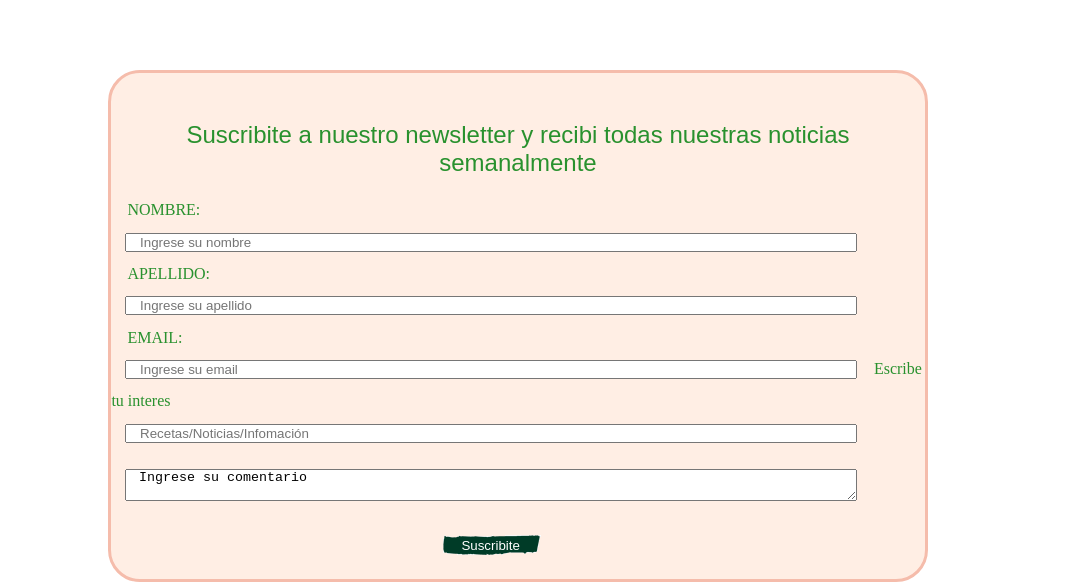
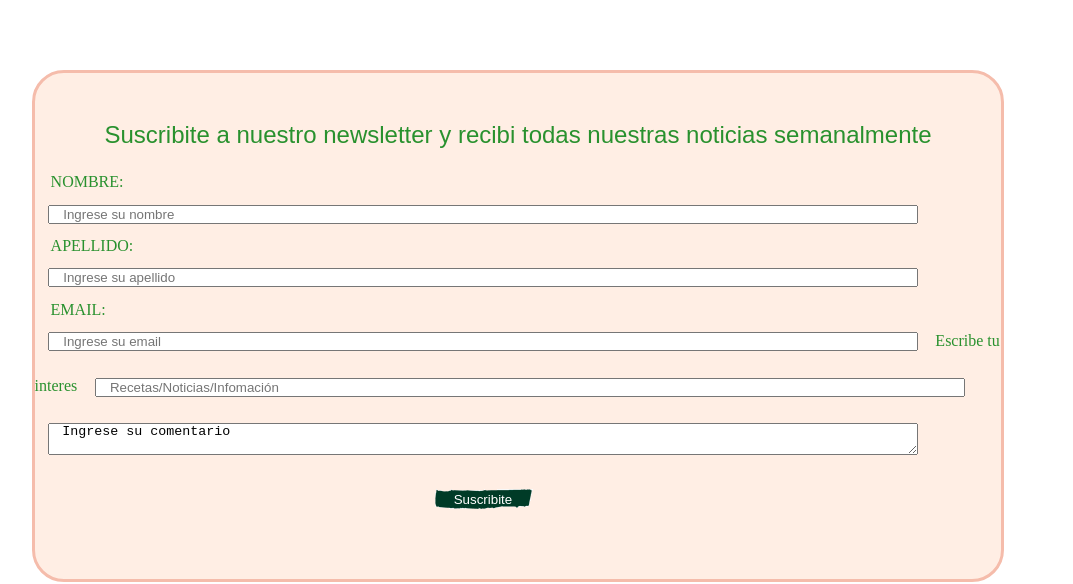
Before and after one commit to 1131210352/Allvegan, a plain HTML site: page index.html in a window 1280 px wide. Shown: the part 5433-6017 px from the top of the page, without its empty margins (122-1195 px from the left). Drawn offline with Linux system fonts and the light colour scheme; a web font is replaced by a local one.

Commit message:
cambios tamaños de los form

```diff
--- a/styles.css
+++ b/styles.css
@@ -425,9 +425,9 @@ figcaption {
     border-radius: 2em;
     margin-top: 2em;
     background: #ffeee4;
-    margin-left: 10%;
+    margin-left: 2.5%;
     color: #29912e;
-    width: 80%;
+    width: 95%;
 }
 
 #form p{
```
